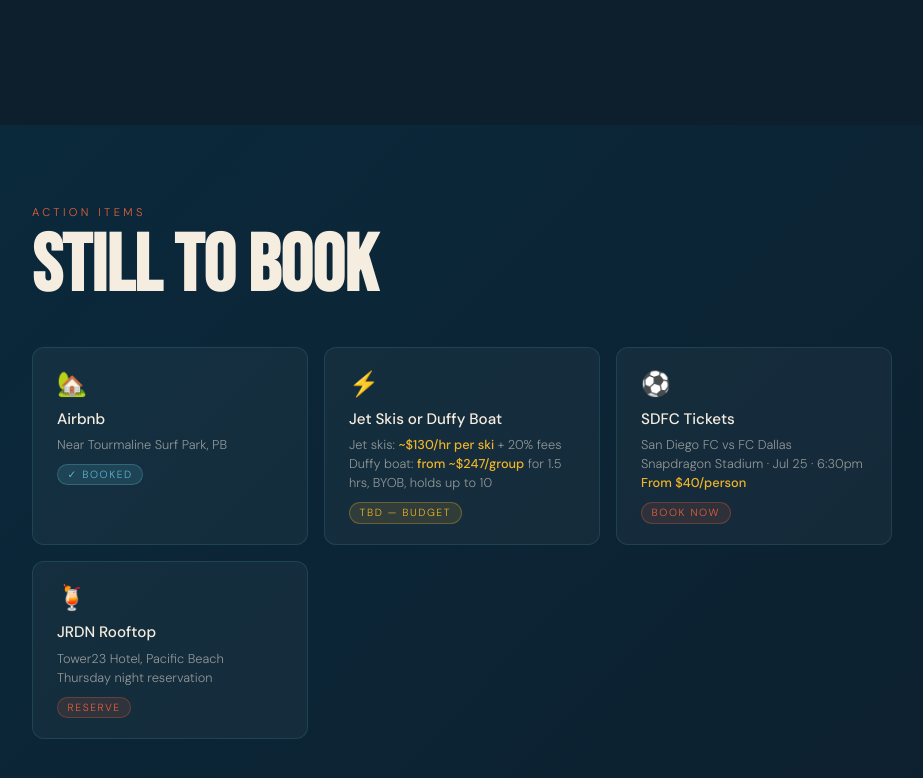
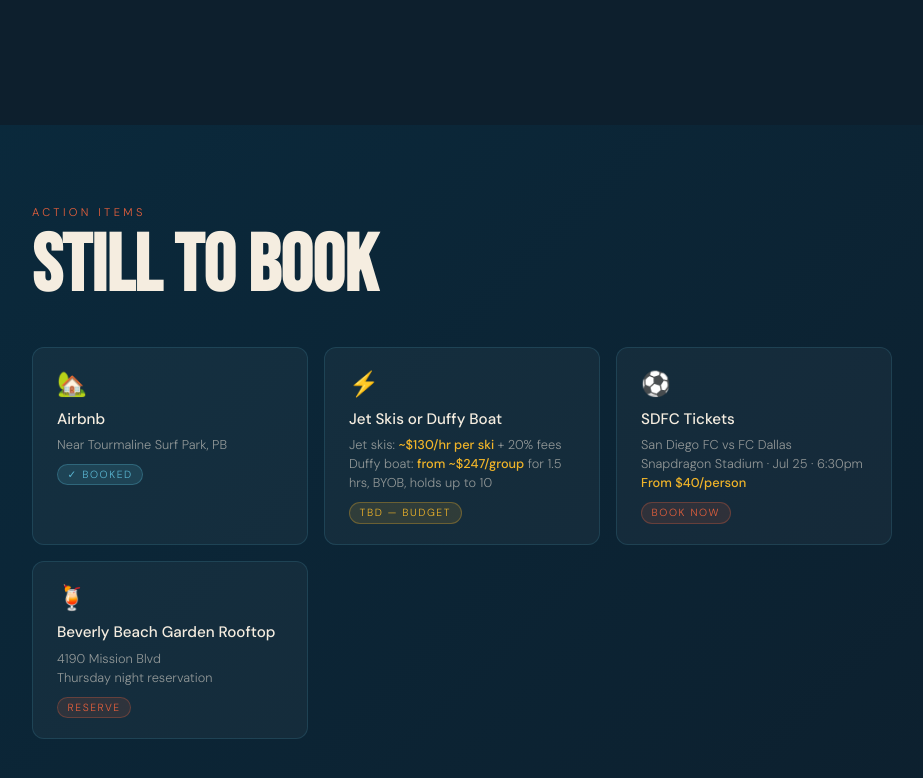
Before and after one commit to papa-eishna/papa-eishna.github.io, a plain HTML site: page index.html in a window 1280 px wide. Shown: the part 2113-2891 px from the top of the page, without its empty margins (178-1101 px from the left). Drawn offline with Linux system fonts and the light colour scheme.

Commit message:
Jrdn to beach garden

```diff
--- a/index.html
+++ b/index.html
@@ -488,7 +488,7 @@
         </div>
         <div class="activity">
           <span class="activity-icon">🍹</span>
-          <div class="activity-text"><strong>JRDN rooftop bar</strong> at Tower23 Hotel — kick things off right with ocean views</div>
+          <div class="activity-text"><strong>Beverly Beach Garden rooftop bar</strong>kick things off right with ocean views</div>
         </div>
       </div>
     </div>
@@ -617,8 +617,8 @@
 
         <div class="todo-card">
           <div class="todo-icon">🍹</div>
-          <div class="todo-name">JRDN Rooftop</div>
-          <div class="todo-detail">Tower23 Hotel, Pacific Beach<br>Thursday night reservation</div>
+          <div class="todo-name">Beverly Beach Garden Rooftop</div>
+          <div class="todo-detail">4190 Mission Blvd<br>Thursday night reservation</div>
           <span class="todo-status pending">Reserve</span>
         </div>
 
```
